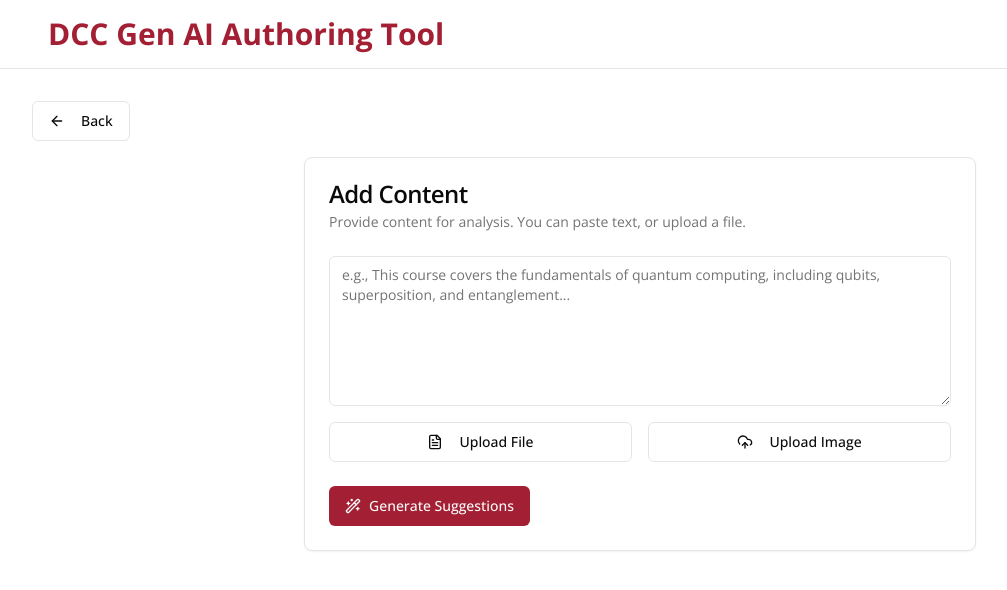
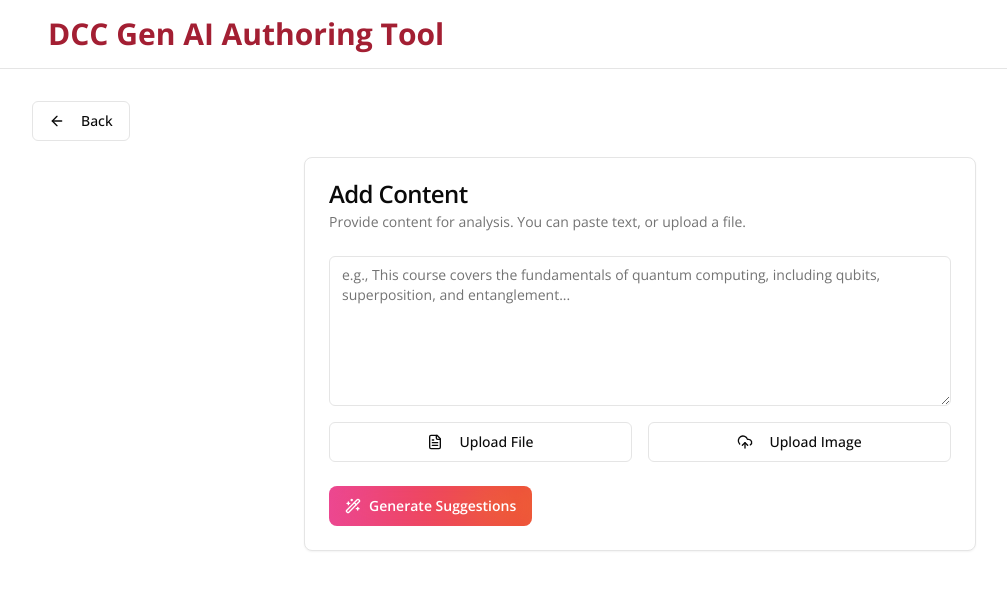
Before and after one commit to oneorigin-2-0/dcc-credential-co-writer, a Next.js app in the folder frontend/: page /genai in a window 1280 px wide. Shown: the top 590 px of the page, without its empty margins (0-1007 px from the left). Built offline with nearby package versions, Linux system fonts and the light colour scheme; what @genkit-ai/googleai, genkit would draw is missing.

Commit message:
page /genai Add button animation as below :
<button class="relative px-

```diff
--- a/frontend/src/app/genai/page.tsx
+++ b/frontend/src/app/genai/page.tsx
@@ -200,15 +200,22 @@ export default function GenAIPage() {
                     </div>
                   </CardContent>
                   <CardFooter>
-                    <Button onClick={handleGenerate} disabled={isGenerating}>
-                      {isGenerating ? (
-                        <Loader2 className="animate-spin" />
-                      ) : (
-                        <WandSparkles />
-                      )}
-                      <span>
-                        {isGenerating ? 'Generating...' : 'Generate Suggestions'}
+                    <Button
+                      onClick={handleGenerate}
+                      disabled={isGenerating}
+                      className="relative font-semibold text-white rounded-lg bg-gradient-to-r from-pink-500 via-red-500 to-yellow-500 animate-gradient hover:shadow-[0_0_20px_rgba(255,0,0,0.6)] transition-all duration-300 ease-out overflow-hidden"
+                    >
+                      <span className="relative z-10 flex items-center">
+                        {isGenerating ? (
+                          <Loader2 className="animate-spin mr-2" />
+                        ) : (
+                          <WandSparkles className="mr-2" />
+                        )}
+                        <span>
+                          {isGenerating ? 'Generating...' : 'Generate Suggestions'}
+                        </span>
                       </span>
+                      <span className="absolute inset-0 bg-gradient-to-r from-pink-500 via-red-500 to-yellow-500 opacity-50 blur-xl animate-pulse"></span>
                     </Button>
                   </CardFooter>
                 </Card>
--- a/frontend/src/app/globals.css
+++ b/frontend/src/app/globals.css
@@ -1,6 +1,23 @@
 @tailwind base;
 @tailwind components;
 @tailwind utilities;
+
+@keyframes gradientShift {
+  0% {
+    background-position: 0% 50%;
+  }
+  50% {
+    background-position: 100% 50%;
+  }
+  100% {
+    background-position: 0% 50%;
+  }
+}
+
+.animate-gradient {
+  background-size: 200% 200%;
+  animation: gradientShift 3s ease infinite;
+}
 
 body {
   font-family: 'Open Sans', sans-serif;
```
